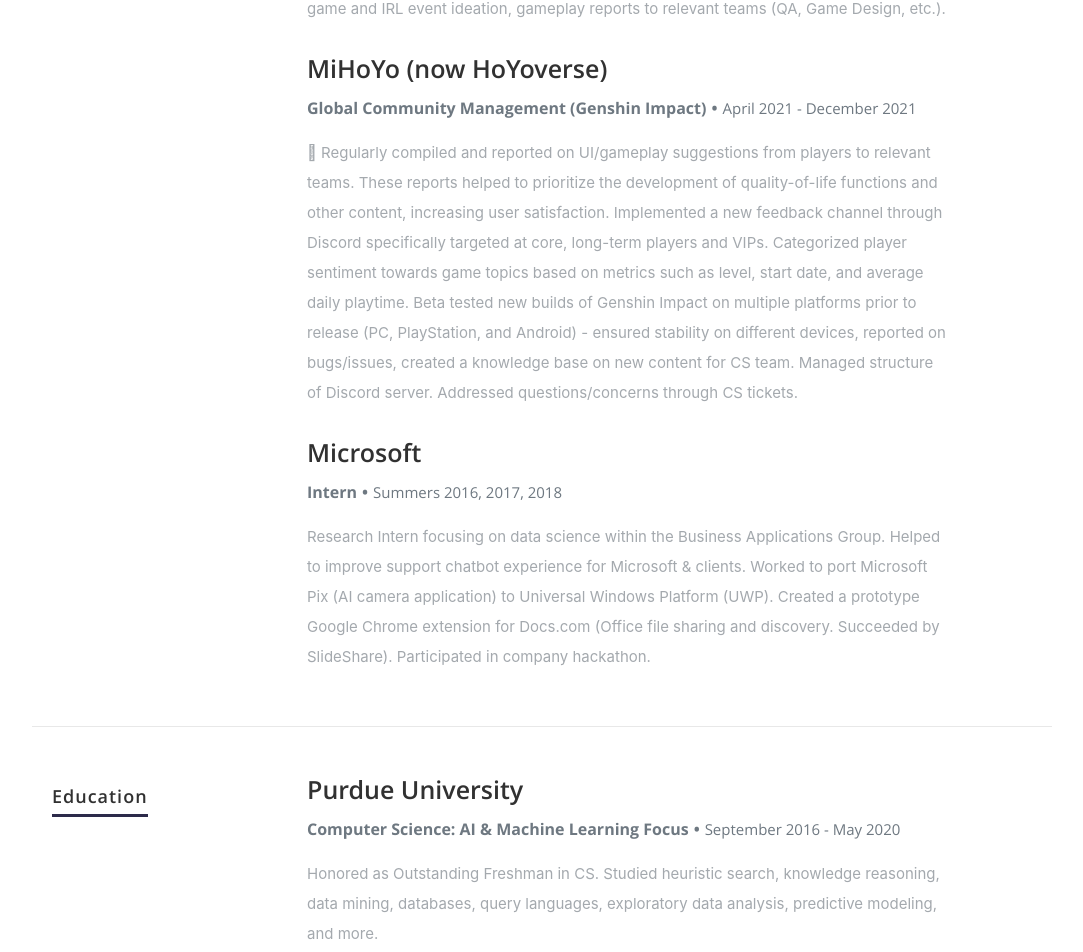
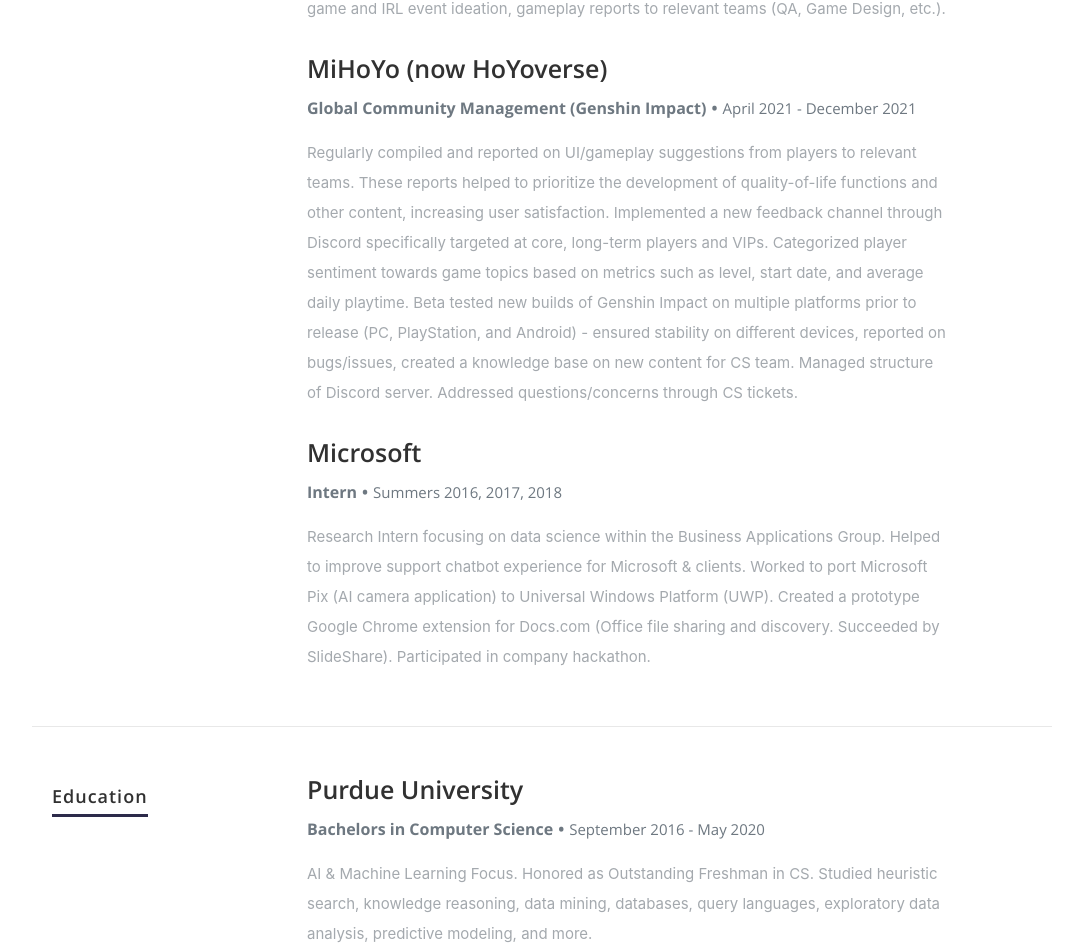
Before and after one commit to tylerjnelson/tylerjnelson.github.io, a React (Create React App) app: page / in a window 1280 px wide. Shown: the part 6319-7271 px from the top of the page, without its empty margins (98-1181 px from the left). Built offline with nearby package versions, Linux system fonts and the light colour scheme.

Commit message:
update resume

```diff
--- a/src/resumeData.js
+++ b/src/resumeData.js
@@ -14,10 +14,10 @@
   "education":[
     {
       "UniversityName":"Purdue University",
-      "specialization":"Computer Science: AI & Machine Learning Focus",
+      "specialization":"Bachelors in Computer Science",
       "StartDate":"September 2016",
       "EndDate":"May 2020",
-      "Achievements":"Honored as Outstanding Freshman in CS. Studied heuristic search, knowledge reasoning, data mining, databases, query languages, exploratory data analysis, predictive modeling, and more."
+      "Achievements":"AI & Machine Learning Focus. Honored as Outstanding Freshman in CS. Studied heuristic search, knowledge reasoning, data mining, databases, query languages, exploratory data analysis, predictive modeling, and more."
     },
     {
       "UniversityName":"Waseda University",
@@ -40,7 +40,7 @@
       "specialization":"Global Community Management (Genshin Impact)",
       "StartDate":"April 2021",
       "EndDate":"December 2021",
-      "Achievements":"	Regularly compiled and reported on UI/gameplay suggestions from players to relevant teams. These reports helped to prioritize the development of quality-of-life functions and other content, increasing user satisfaction. Implemented a new feedback channel through Discord specifically targeted at core, long-term players and VIPs. Categorized player sentiment towards game topics based on metrics such as level, start date, and average daily playtime. Beta tested new builds of Genshin Impact on multiple platforms prior to release (PC, PlayStation, and Android) - ensured stability on different devices, reported on bugs/issues, created a knowledge base on new content for CS team. Managed structure of Discord server. Addressed questions/concerns through CS tickets."
+      "Achievements":"Regularly compiled and reported on UI/gameplay suggestions from players to relevant teams. These reports helped to prioritize the development of quality-of-life functions and other content, increasing user satisfaction. Implemented a new feedback channel through Discord specifically targeted at core, long-term players and VIPs. Categorized player sentiment towards game topics based on metrics such as level, start date, and average daily playtime. Beta tested new builds of Genshin Impact on multiple platforms prior to release (PC, PlayStation, and Android) - ensured stability on different devices, reported on bugs/issues, created a knowledge base on new content for CS team. Managed structure of Discord server. Addressed questions/concerns through CS tickets."
     },
     {
       "CompanyName":"Microsoft",
```
Also changed, not shown: 1 other file (tests, documents, lock files or other folders).
